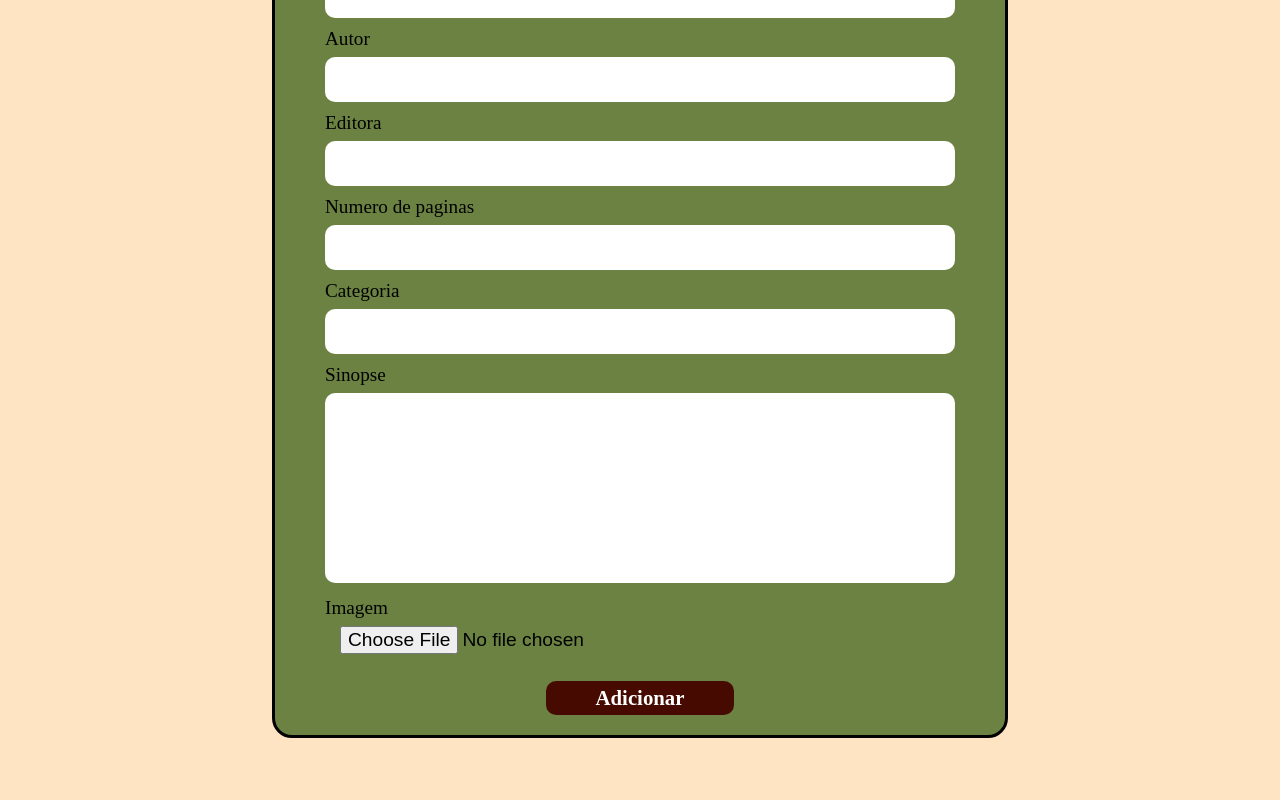
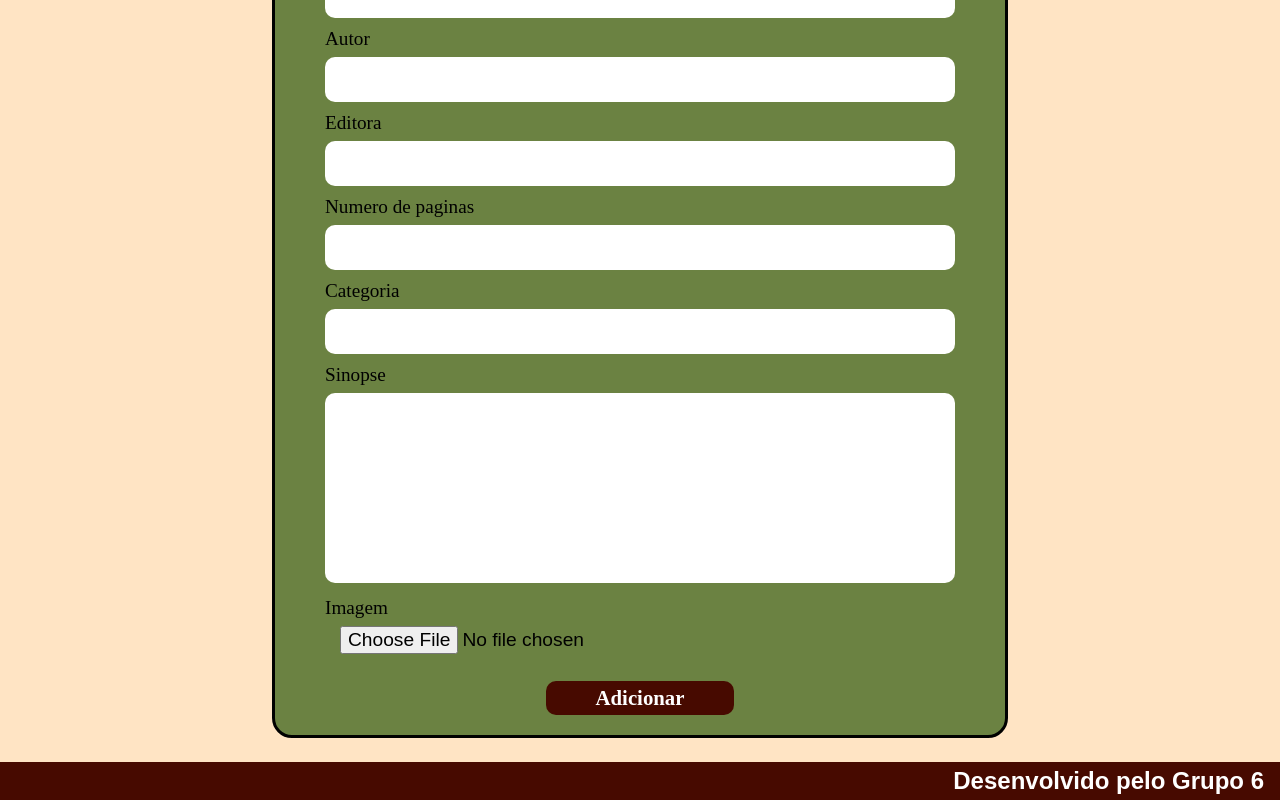
Before and after one commit to mathelenoo/React_ExercicioGrupoFinal, a React (Vite) app in the folder react-trabalho-final/: page /livros in a window 1280 px wide. Shown: the part 219-1019 px from the top of the page. Before the commit the page ends 957 px from the top, so only its background shows below. Built offline with nearby package versions, Linux system fonts and the light colour scheme.

Commit message:
feat: adição do footer às páginas

```diff
--- a/react-trabalho-final/src/pages/Adicionar/index.jsx
+++ b/react-trabalho-final/src/pages/Adicionar/index.jsx
@@ -4,6 +4,7 @@ import * as yup from "yup";
 import axios from "axios";
 import { useNavigate } from "react-router-dom";
 import Header from "../../components/Header";
+import Footer from "../../components/Footer";
 import "./style.css";
 import { useState } from "react";
 
@@ -164,6 +165,7 @@ function Adicionar() {
           </form>
         </div>
       </main>
+      <Footer />
     </div>
   );
 }
--- a/react-trabalho-final/src/pages/Editar/index.jsx
+++ b/react-trabalho-final/src/pages/Editar/index.jsx
@@ -5,6 +5,7 @@ import { useForm } from "react-hook-form";
 import { Link, useNavigate, useParams } from "react-router-dom";
 import * as yup from "yup";
 import Header from "../../components/Header";
+import Footer from "../../components/Footer";
 import "./style.css";
 
 const validationPost = yup.object().shape({
@@ -167,6 +168,7 @@ function Editar() {
           </form>
         </div>
       </main>
+      <Footer />
     </div>
   );
 }
--- a/react-trabalho-final/src/pages/Home/index.jsx
+++ b/react-trabalho-final/src/pages/Home/index.jsx
@@ -1,5 +1,6 @@
 import React, { useEffect, useState } from "react";
 import Header from "../../components/Header";
+import Footer from "../../components/Footer";
 import BookCard from "../../components/BookCard";
 import "../Home/styles.css";
 import axios from "axios";
@@ -123,6 +124,7 @@ const Home = () => {
         );
       })}
     </div>
+    <Footer />
   </div>
 );
 
--- a/react-trabalho-final/src/pages/Resumo/index.jsx
+++ b/react-trabalho-final/src/pages/Resumo/index.jsx
@@ -4,6 +4,7 @@ import { useState } from "react";
 import { Link, useParams } from "react-router-dom";
 import "./style.css";
 import Header from "../../components/Header";
+import Footer from "../../components/Footer";
 
 function Resumo() {
     const { id } = useParams();
@@ -48,6 +49,7 @@ function Resumo() {
                     </div>
                 </div>
             </main>
+            <Footer />
         </div>
     );
 }
```
